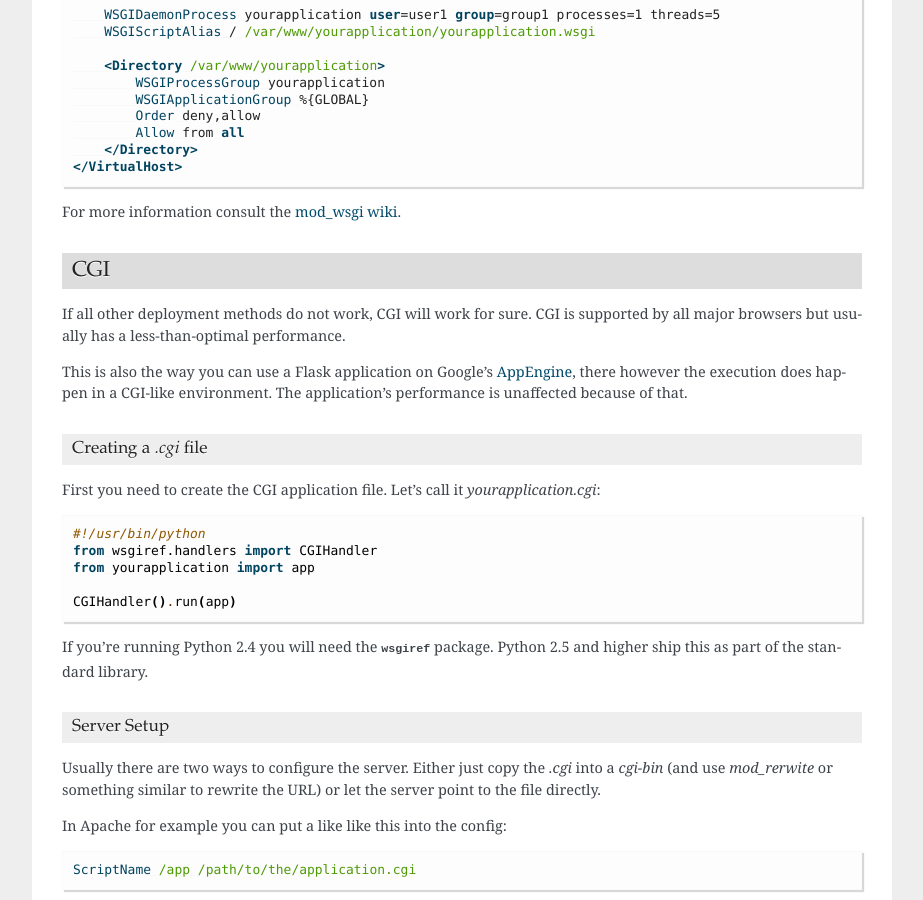
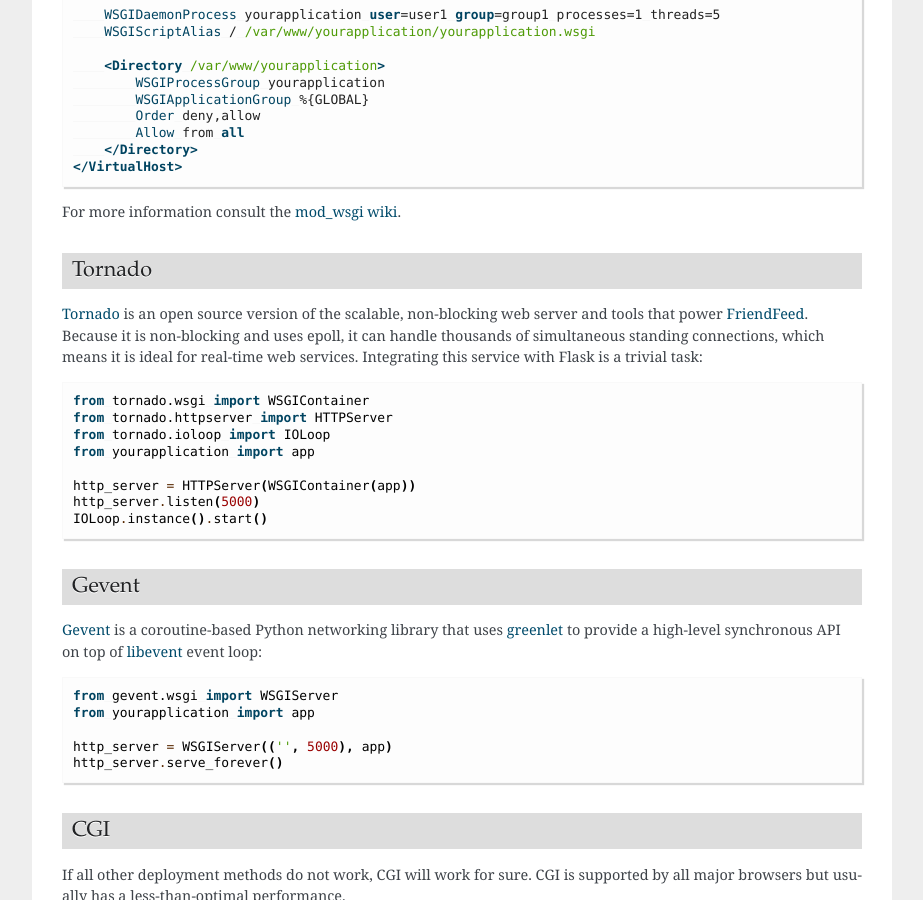
Before and after one commit to naturalspirit-dev/flask-website, a Sphinx documentation site: the page built from docs/deploying.rst, in a window 1280 px wide and 900 px high, scrolled down 3388 px. Shown: the whole window, without its empty margins (198-1121 px from the left). Built offline with Sphinx 7.4.7, drawn with Linux system fonts in a browser that asks for light colours.

Commit message:
added in example tornado and gevent usage for flask integration

```diff
--- a/docs/deploying.rst
+++ b/docs/deploying.rst
@@ -223,6 +223,44 @@ For more information consult the `mod_wsgi wiki`_.
 .. _mod_wsgi wiki: http://code.google.com/p/modwsgi/wiki/
 
 
+
+Tornado
+--------
+
+`Tornado`_ is an open source version of the scalable, non-blocking web server and tools that power `FriendFeed`_.
+Because it is non-blocking and uses epoll, it can handle thousands of simultaneous standing connections, which means it is ideal for real-time web services.
+Integrating this service with Flask is a trivial task::
+
+
+    from tornado.wsgi import WSGIContainer
+    from tornado.httpserver import HTTPServer
+    from tornado.ioloop import IOLoop
+    from yourapplication import app
+
+    http_server = HTTPServer(WSGIContainer(app))
+    http_server.listen(5000)
+    IOLoop.instance().start()
+
+
+.. _Tornado: http://www.tornadoweb.org/
+.. _FriendFeed: http://friendfeed.com/
+
+
+Gevent
+-------
+
+`Gevent`_ is a coroutine-based Python networking library that uses `greenlet`_ to provide a high-level synchronous API on top of `libevent`_ event loop::
+
+    from gevent.wsgi import WSGIServer
+    from yourapplication import app
+
+    http_server = WSGIServer(('', 5000), app)
+    http_server.serve_forever()
+
+.. _Gevent: http://www.gevent.org/
+.. _greenlet: http://codespeak.net/py/0.9.2/greenlet.html
+.. _libevent: http://monkey.org/~provos/libevent/
+
 CGI
 ---
 
```
